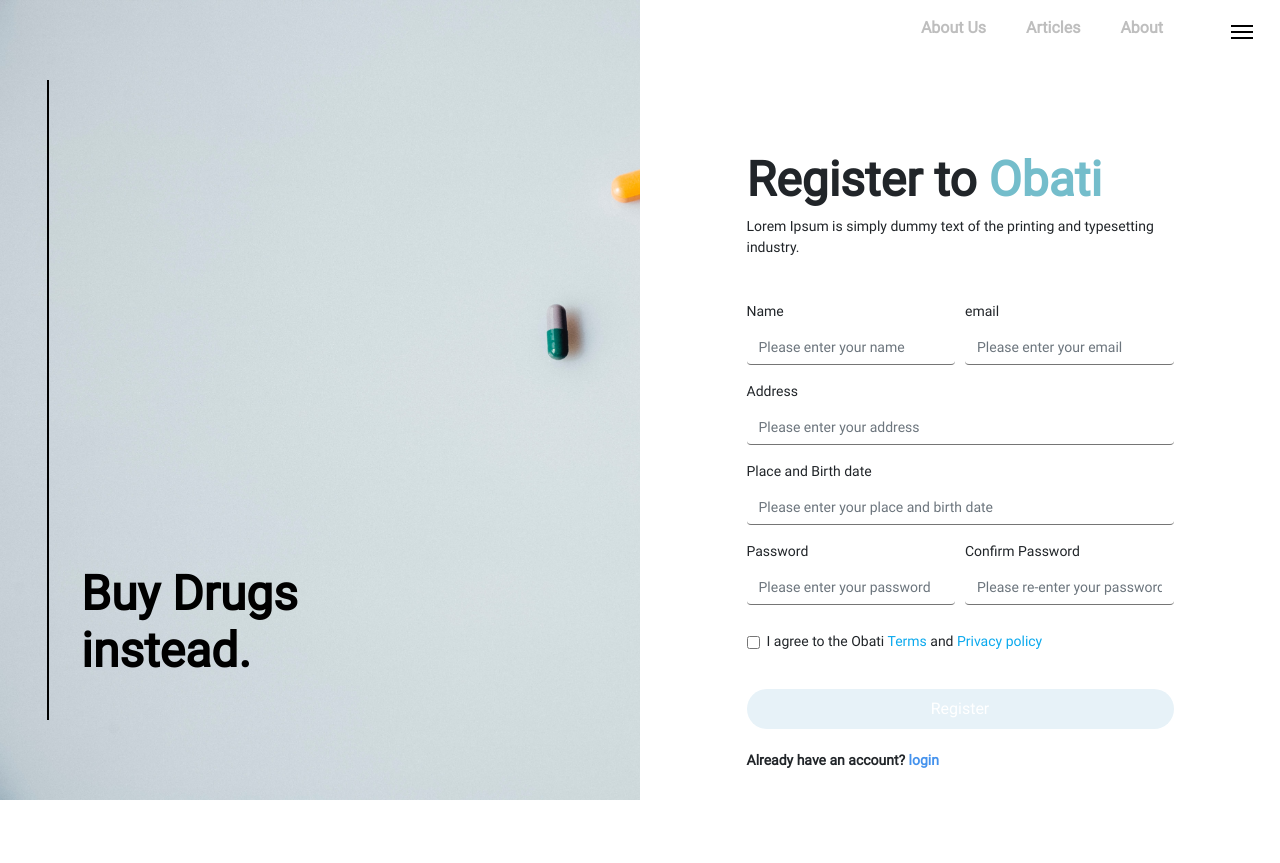
After one commit to dimitriirfan/obati, a CodeIgniter app: page /obati/index.php/Controller_register in a window 1280 px wide. The commit adds this page. Run offline with CodeIgniter, Linux system fonts and the light colour scheme.

Commit message:
added register

```diff
--- /dev/null
+++ b/application/controllers/Controller_register.php
@@ -0,0 +1,25 @@
+<?php
+defined('BASEPATH') OR exit('No direct script access allowed');
+
+class Controller_register extends CI_Controller {
+
+	/**
+	 * Index Page for this controller.
+	 *
+	 * Maps to the following URL
+	 * 		http://example.com/index.php/welcome
+	 *	- or -
+	 * 		http://example.com/index.php/welcome/index
+	 *	- or -
+	 * Since this controller is set as the default controller in
+	 * config/routes.php, it's displayed at http://example.com/
+	 *
+	 * So any other public methods not prefixed with an underscore will
+	 * map to /index.php/welcome/<method_name>
+	 * @see https://codeigniter.com/user_guide/general/urls.html
+	 */
+	public function index()
+	{
+		$this->load->view('view_register');
+	}
+}
--- a/application/views/view_login.php
+++ b/application/views/view_login.php
@@ -68,7 +68,7 @@
                         <button type="submit" class="btn btn-primary btn-block btn-submit">Submit</button>
                     </form>
 
-                    <p style="font-weight: 700;">Dont have an account? <a class="link" href="">Sign Up</a></p>
+                    <p style="font-weight: 700;">Dont have an account? <a class="link" href="<?= ('index.php/Controller_register') ?>" >Sign Up</a></p>
 
                 </div>
 
--- /dev/null
+++ b/application/views/view_register.php
@@ -0,0 +1,104 @@
+<!DOCTYPE html>
+<html lang="en">
+
+<head>
+    <meta charset="UTF-8">
+    <meta name="viewport" content="width=device-width, initial-scale=1.0">
+
+    <!-- bootstrap -->
+    <link rel="stylesheet" href="<?php echo base_url("./assets/css/bootstrap/bootstrap.min.css") ?>"></link>
+
+    <!-- style -->
+    <link rel="stylesheet" href="<?php echo base_url("./assets/css/register.css")?>">
+    <title>Obati | Register</title>
+</head>
+
+<body>
+
+
+    <div class="container-fluid">
+        <div class="row">
+            <div class="col-lg-6 container-image">
+                <div class="slogan">
+                    <h1>Buy Drugs <br> instead.</h1>
+                </div>
+            </div>
+            <div class="col-lg-6 container-form">
+                <div class="main-nav d-flex justify-content-end align-items-center">
+                    <ul>
+                        <li><a href="default.asp">About</a></li>
+                        <li><a href="news.asp">Articles</a></li>
+                        <li><a href="contact.asp">About Us</a></li>
+                    </ul>
+                    <div class="sandwich ml-5">
+                        <div class="icon-bar top-bar"></div>
+                        <div class="icon-bar middle-bar"></div>
+                        <div class="icon-bar bottom-bar"></div>
+                    </div>
+
+                </div>
+                <div class="main-form">
+                    <div class="form-title">
+                        <h1>Register to <span style="color: #74BDCB;">Obati</span></h1>
+                        <p>Lorem Ipsum is simply dummy text of the printing and typesetting industry.</p>
+                    </div>
+
+                <form>
+                    <div class="form-row">
+                        <div class="form-group col-md-6">
+                            <label for="inputEmail4">Name</label>
+                            <input type="text" class="form-control" id="inputName" placeholder="Please enter your name">
+                        </div>
+                    <div class="form-group col-md-6">
+                        <label for="inputPassword4">email</label>
+                        <input type="email" class="form-control" id="inputEmail" placeholder="Please enter your email">
+                    </div>
+                    </div>
+                    <div class="form-group">
+                        <label for="inputAddress">Address</label>
+                        <input type="text" class="form-control" id="inputAddress" placeholder="Please enter your address">
+                    </div>
+                    <div class="form-group">
+                        <label for="inputPlaceandBirhdate">Place and Birth date</label>
+                        <input type="text" class="form-control" id="inputPlaceandBirhdate" placeholder="Please enter your place and birth date">
+                    </div>
+                    <div class="form-row">
+                        <div class="form-group col-md-6">
+                            <label for="inputEmail4">Password</label>
+                            <input type="password" class="form-control" id="inputName" placeholder="Please enter your password">
+                        </div>
+                        <div class="form-group col-md-6">
+                            <label for="inputPassword4">Confirm Password</label>
+                            <input type="password" class="form-control" id="inputEmail" placeholder="Please re-enter your password">
+                        </div>
+                    </div>
+                    <div class="d-flex justify-content-between agree">
+                            <div class="form-group form-check ">
+                                <input type="checkbox" class="form-check-input" id="materialUnchecked">
+                                <label class="form-check-label" for="exampleCheck1">I agree to the Obati <a href ="" style=" color: #0BA9ED">Terms </a> and <a href ="" style=" color: #0BA9ED"> Privacy policy</a></label>
+                            </div>
+                    </div>
+                    <button type="submit" class="btn btn-primary btn-block btn-submit">Register</button>
+                </form>
+                    <p style="font-weight: 700;">Already have an account? <a class="link" href="<?= ('Controller_login') ?>" >login</a></p>
+
+                </div>
+
+
+            </div>
+        </div>
+    </div>
+
+    <script src="https://code.jquery.com/jquery-3.4.1.slim.min.js"
+        integrity="sha384-J6qa4849blE2+poT4WnyKhv5vZF5SrPo0iEjwBvKU7imGFAV0wwj1yYfoRSJoZ+n" crossorigin="anonymous">
+    </script>
+    <script src="https://cdn.jsdelivr.net/npm/popper.js@1.16.0/dist/umd/popper.min.js"
+        integrity="sha384-Q6E9RHvbIyZFJoft+2mJbHaEWldlvI9IOYy5n3zV9zzTtmI3UksdQRVvoxMfooAo" crossorigin="anonymous">
+    </script>
+    <script src="https://stackpath.bootstrapcdn.com/bootstrap/4.4.1/js/bootstrap.min.js"
+        integrity="sha384-wfSDF2E50Y2D1uUdj0O3uMBJnjuUD4Ih7YwaYd1iqfktj0Uod8GCExl3Og8ifwB6" crossorigin="anonymous">
+    </script>
+
+</body>
+
+</html>
--- /dev/null
+++ b/assets/css/register.css
@@ -0,0 +1,163 @@
+@import './_variables.css';
+@import './font.css';
+
+body, html {
+    font-family: 'Roboto';
+
+}
+
+h1 {
+    font-size: 48px;
+    font-weight: 700;
+}
+
+p {
+    font-size: 14px;
+}
+
+.form-group {
+    font-size: 14px;
+}
+
+.link {
+    font-size: 14px;
+    font-weight: 700;
+    color: #4492ED;
+}
+
+
+.container-image {
+    background-image: url('../img/markus-spiske-k-o-Icw5J80-unsplash.jpg');
+    background-size: cover;
+    height: 100vh;
+    display: grid;
+    grid-template-columns: 2em auto 12em;
+    grid-template-rows: 5em auto 5em;
+}
+
+
+.slogan {
+    grid-column: 2;
+    grid-row: 2;
+    border-left: 2px solid black;
+    color: black;
+    display: flex;
+    align-items: flex-end;
+    padding: 2em;
+
+}
+
+.main-nav {
+    padding: 0em 0.75em;
+    margin-bottom: 15%;
+}
+
+
+.main-nav ul{
+    list-style-type:none;
+    margin: 0;
+    padding: 0;
+
+}
+
+.main-nav ul li {
+    float: right;
+
+}
+.main-nav ul li a {
+    display: block;
+    text-decoration: none;
+    padding: 1em 1.25em;
+    color: #A3A3A3;
+    border-bottom: 3px solid white;
+    font-weight: 700;
+    opacity: 0.7;
+
+
+}
+
+.main-nav ul li a:hover {
+    font-weight: 700;
+
+    opacity: 1;
+    color: #74BDCB;
+    border-bottom: 3px solid #74BDCB;
+}
+
+.main-form {
+    margin: 10% 15%;
+}
+
+.main-form {
+    margin-top: 15%;
+    margin-bottom: 15%;
+}
+
+.btn-submit{
+    margin-top: 5%;
+    margin-bottom: 5%;
+}
+
+.form-title {
+    margin-bottom: 10%;
+}
+
+
+input[type=email], input[type=password], input[type=text]{
+  font-size:14px;
+  display:block;
+  width:100%;
+  border:none;
+  border-bottom:1px solid #757575;
+}
+
+button[type=submit] {
+    padding: 0.5em;
+    border-radius: 40px;
+}
+
+input:focus {
+    outline: none;
+}
+
+.agree{
+    padding-top: 10px;
+}
+
+
+/* sandwich */
+.sandwich {
+    cursor: pointer;
+
+  }
+.icon-bar {
+    width: 22px;
+    height: 2px;
+    background-color: black;
+    transition: all cubic-bezier(0.35, 0.4, 0.27, 1.55) 0.35s;
+    margin-top: 4px;
+
+}
+
+/* button */
+
+.btn-primary {
+    background-color: #E7F2F8 !important;
+    border: none;
+}
+
+.btn-primary:hover {
+    background-color: #74BDCB !important;
+
+}
+
+.btn-primary:focus {
+    background-color: #74BDCB !important;
+    border: none;
+
+}
+
+.btn-primary:active {
+    background-color: #74BDCB !important;
+    border: none;
+}
```
Also changed, not shown: assets/img/markus-spiske-k-o-Icw5J80-unsplash.jpg (added).
